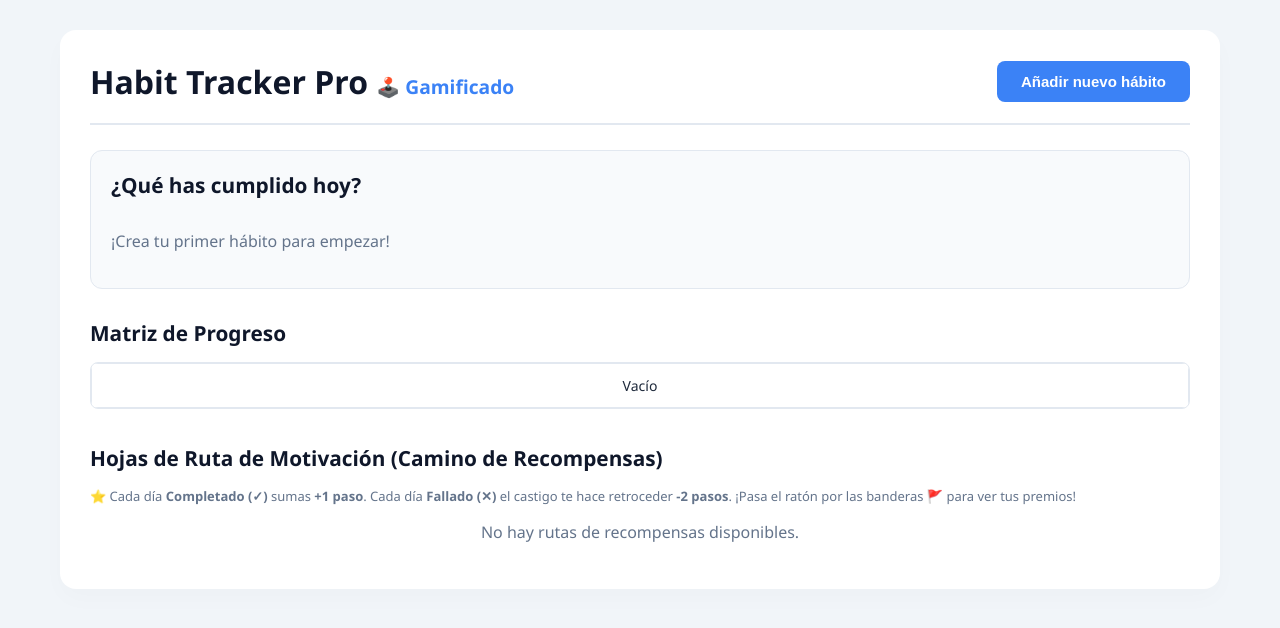
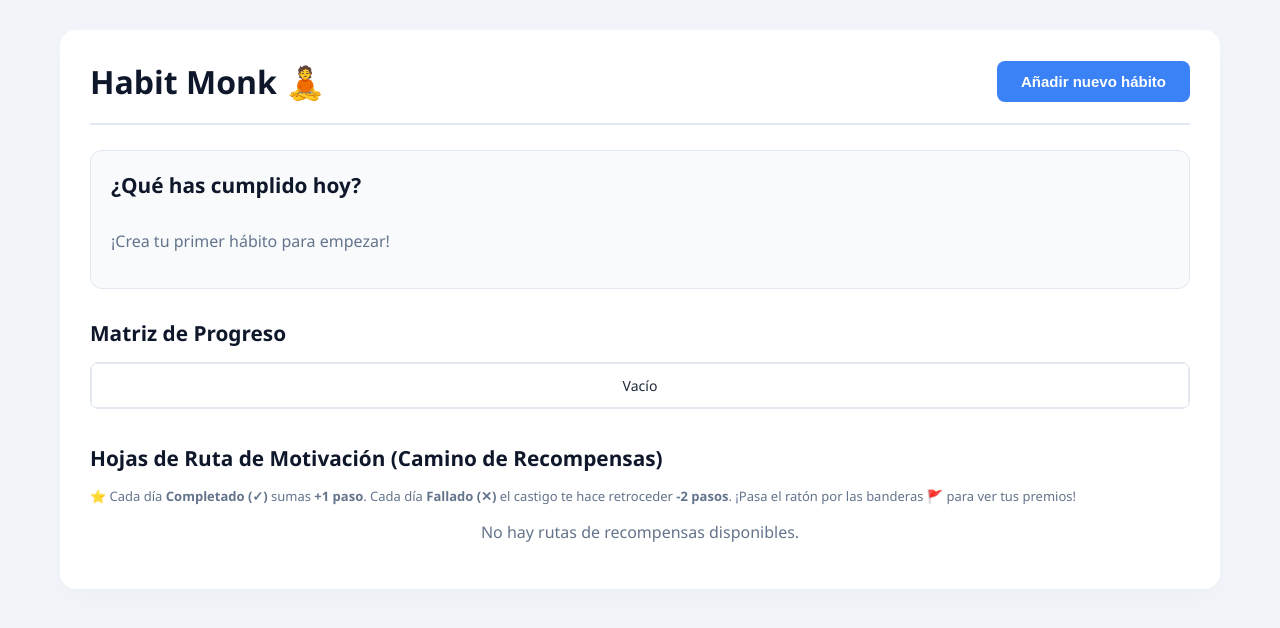
Before and after one commit to Xernyxero/Habit-Tracker, a plain HTML site: page index.html in a window 1280 px wide. Drawn offline with Linux system fonts and the light colour scheme.

Commit message:
Update header title to "Habit Monk 🧘"

```diff
--- a/index.html
+++ b/index.html
@@ -18,7 +18,7 @@
 
     <div class="container">
         <div class="header-section">
-            <h1>Habit Tracker Pro <span style="font-size:1.2rem; color:var(--primary-color);">🕹️ Gamificado</span></h1>
+            <h1>Habit Monk 🧘</h1>
             <button class="btn-main" id="openModalBtn">Añadir nuevo hábito</button>
         </div>
 
```
